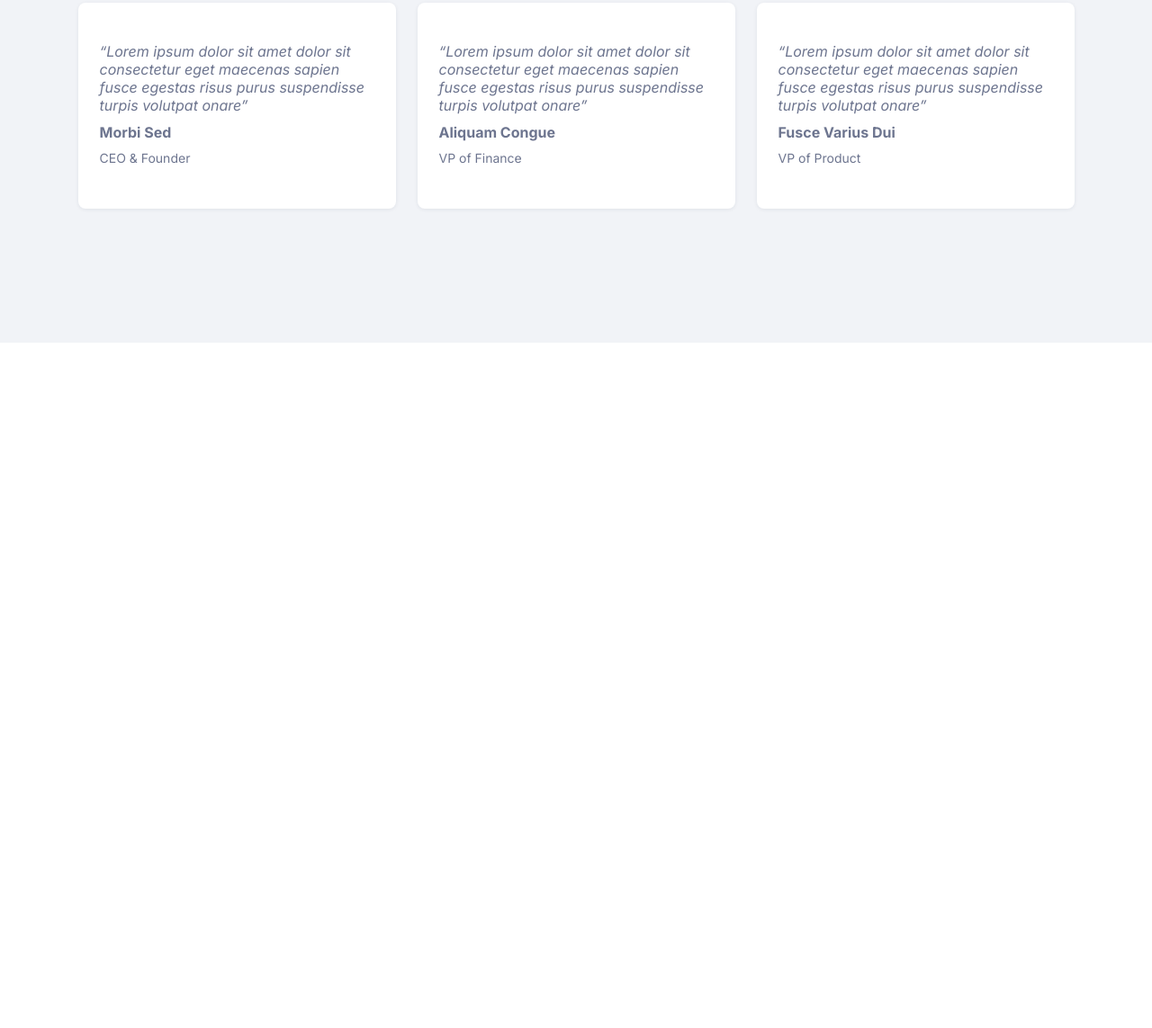
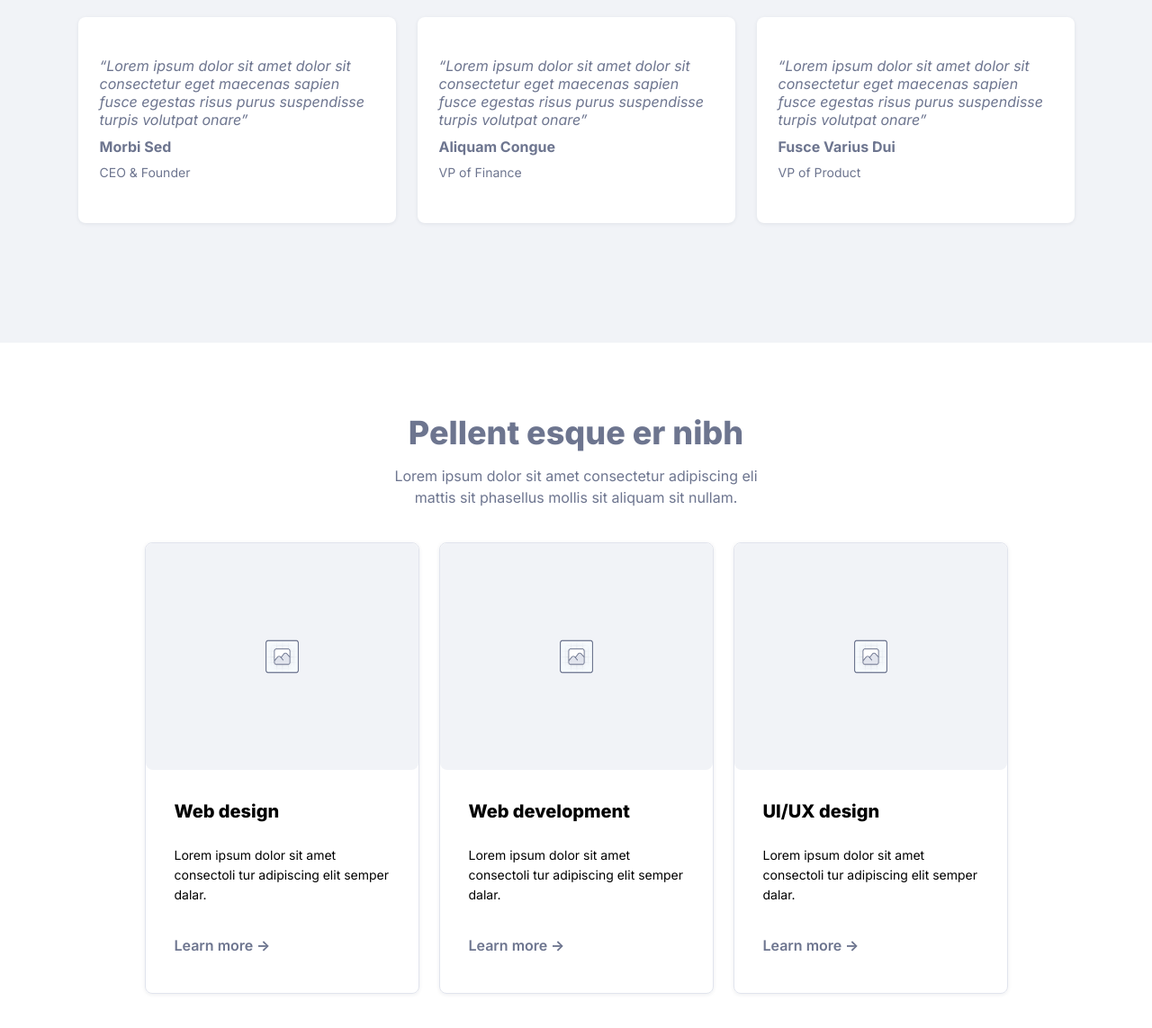
Before and after one commit to shuvabiswas12/html-css-ui-challenge, a plain HTML site: page index.html in a window 1280 px wide. Shown: the part 2294-3437 px from the top of the page at 90% size. Before the commit the page ends 2675 px from the top, so only its background shows below. Drawn offline with Linux system fonts and the light colour scheme.

Commit message:
added service section.

```diff
--- a/css/basicStyle.css
+++ b/css/basicStyle.css
@@ -172,6 +172,14 @@ body {
     background-color: var(--color-white);
 }
 
+.img-responsive {
+    width: 100%;
+    height: auto;
+    display: block;
+    object-fit: cover;
+    border-radius: 8px;
+}
+
 /* Responsive (Mobile First) */
 @media (max-width: 768px) {
     .col,
--- a/css/customStyle.css
+++ b/css/customStyle.css
@@ -674,8 +674,12 @@
     gap: 48px;
 }
 
-#testimonial .container {
+#testimonial .container,
+#service .container {
     text-align: center;
+    display: flex;
+    flex-direction: column;
+    gap: 16px;
 }
 
 #testimonial .row {
@@ -752,3 +756,122 @@
 
 /* Testimonial ends */
 /* -------------------------------------- */
+
+/* Service starts */
+
+#service {
+    padding: 80px 40px;
+    display: flex;
+    flex-direction: column;
+    gap: 48px;
+}
+
+#service .container {
+    display: flex;
+    flex-direction: column;
+    width: 100%;
+}
+
+#service .row {
+    display: flex;
+    flex-wrap: wrap;
+    justify-content: center;
+    align-items: flex-start;
+    gap: 22px;
+}
+
+.service-container {
+    width: 100%;
+    max-width: 360px;
+    height: auto;
+    border-radius: 8px;
+    border: 1px solid #e1e4ed;
+    box-shadow: 0px 1px 4px 0px #19213d14;
+    box-sizing: border-box;
+    margin: 0 auto;
+}
+
+.service-caption {
+    padding: 32px;
+    display: flex;
+    flex-direction: column;
+    gap: 24px;
+    justify-content: center;
+    align-items: flex-start;
+}
+
+.service-title {
+    font-family: var(--font-inter);
+    font-weight: 800;
+    font-size: 1.25rem;
+    line-height: 1.75rem;
+    letter-spacing: 0;
+}
+
+.service-body {
+    font-family: var(--font-inter);
+    font-weight: 400;
+    font-size: 0.875rem;
+    line-height: 1.375rem;
+    letter-spacing: 0;
+}
+
+.service-btn {
+    font-family: var(--font-inter);
+    font-weight: 600;
+    font-size: 1rem;
+    line-height: 1.375rem;
+    letter-spacing: 0;
+    text-align: center;
+    padding: 10px 0px;
+    border: none;
+    border-radius: 6px;
+    background-color: transparent;
+    color: var(--color-primary);
+    cursor: pointer;
+    transition: font-size 0.3s ease;
+}
+
+.service-btn::after {
+    content: " ->";
+    font-weight: bold;
+}
+
+.service-btn:hover {
+    font-size: large;
+}
+
+/* ---------- Responsive Breakpoints ---------- */
+
+/* Tablet (<= 992px) */
+@media (max-width: 992px) {
+    .service-container {
+        max-width: 48%;
+    }
+}
+
+/* Mobile (<= 768px) */
+@media (max-width: 768px) {
+    .service-container {
+        max-width: 100%;
+    }
+
+    .service-caption {
+        padding: 24px;
+    }
+
+    .service-title {
+        font-size: 1.125rem; /* 18px */
+    }
+
+    .service-body {
+        font-size: 0.8125rem; /* 13px */
+    }
+
+    .service-btn {
+        font-size: 0.9375rem; /* 15px */
+    }
+}
+
+/* Service ends */
+/* -------------------------------------- */
--- a/index.html
+++ b/index.html
@@ -129,6 +129,52 @@
         </div>
     </section>
 
+    <section id="service">
+        <div class="container">
+            <h2 class="section-header">Pellent esque er nibh</h2>
+            <p class="section-body">
+                Lorem ipsum dolor sit amet consectetur adipiscing eli <br>
+                mattis sit phasellus mollis sit aliquam sit nullam.
+            </p>
+        </div>
+        <div class="row">
+            <div class="col-3">
+                <figure class="service-container">
+                    <img src="./assets/placeholder-img.png" alt="" class="img-responsive">
+                    <figcaption class="service-caption">
+                        <h3 class="service-title">Web design</h3>
+                        <p class="service-body">Lorem ipsum dolor sit amet consectoli tur adipiscing elit semper
+                            dalar.</p>
+                        <button class="service-btn">Learn more</button>
+                    </figcaption>
+                </figure>
+            </div>
+            <div class="col-3">
+                <figure class="service-container">
+                    <img src="./assets/placeholder-img.png" alt="" class="img-responsive">
+                    <figcaption class="service-caption">
+                        <h3 class="service-title">Web development</h3>
+                        <p class="service-body">Lorem ipsum dolor sit amet consectoli tur adipiscing elit semper
+                            dalar.</p>
+                        <button class="service-btn">Learn more</button>
+                    </figcaption>
+                </figure>
+            </div>
+            <div class="col-3">
+                <figure class="service-container">
+                    <img src="./assets/placeholder-img.png" alt="" class="img-responsive">
+                    <figcaption class="service-caption">
+                        <h3 class="service-title">UI/UX design</h3>
+                        <p class="service-body">Lorem ipsum dolor sit amet consectoli tur adipiscing elit semper
+                            dalar.</p>
+                        <button class="service-btn">Learn more</button>
+                    </figcaption>
+                </figure>
+            </div>
+
+        </div>
+    </section>
+
 
     <script src="./js/script.js"></script>
 </body>
```
